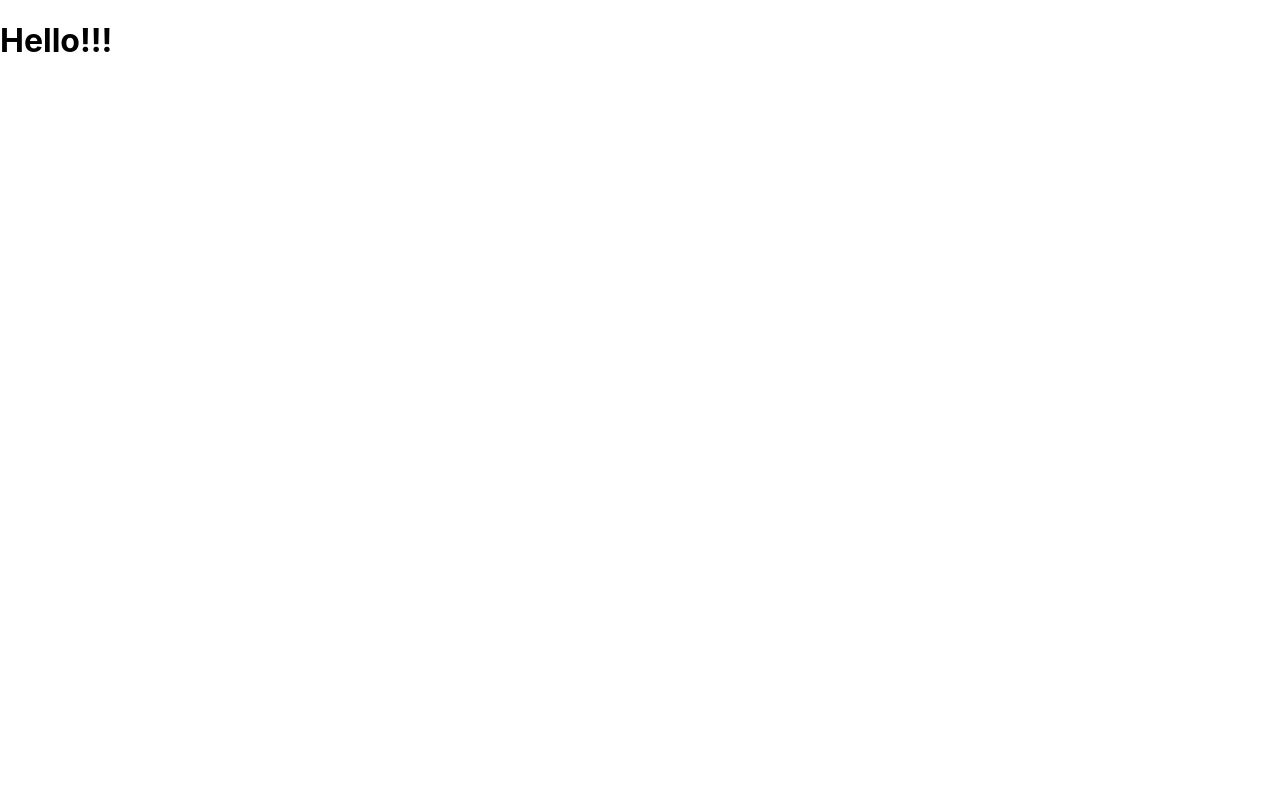
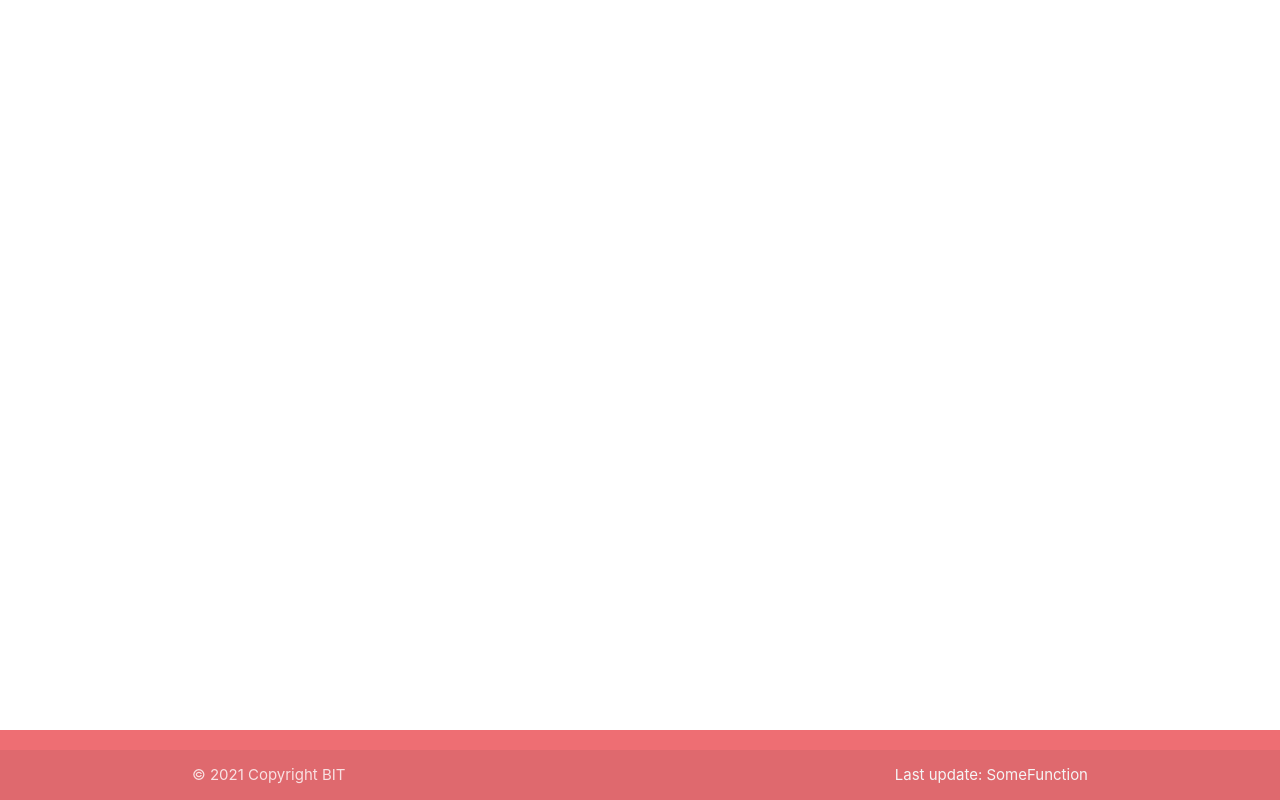
Before and after one commit to vladanpetrovic87/BIT-people, a React (Create React App) app: page / in a window 1280 px wide. Built offline with nearby package versions, Linux system fonts and the light colour scheme.

Commit message:
second commit

```diff
--- a/public/index.html
+++ b/public/index.html
@@ -6,8 +6,8 @@
     <meta name="theme-color" content="#000000" />
     <meta
       name="description"
-      content="Web site created using create-react-app"
-    />
+      content="Web site created using create-react-app"/>
+      <link rel="stylesheet" href="https://cdnjs.cloudflare.com/ajax/libs/materialize/1.0.0/css/materialize.min.css">
 
     <title>React App</title>
   </head>
--- a/src/App.js
+++ b/src/App.js
@@ -1,9 +1,17 @@
+import React, {Fragment} from 'react';
+import './App.css';
 
-import './App.css';
+
+import Footer from './components/Footer/Footer';
 
 function App() {
   return (
-    <h1>Hello!!!</h1>
+
+    <Fragment>
+
+
+    <Footer>     </Footer>
+    </Fragment>
   );
 }
 
--- a/src/components/Footer/Footer.css
+++ b/src/components/Footer/Footer.css
@@ -0,0 +1,5 @@
+.footer {
+  position: absolute;
+  bottom: 0;
+  width: 100%;
+}
--- a/src/components/Footer/Footer.jsx
+++ b/src/components/Footer/Footer.jsx
@@ -0,0 +1,20 @@
+import React from 'react'
+import './Footer.css'
+
+
+const Footer = () => {
+
+    return (
+        <footer className="page-footer footer">
+            <div className="footer-copyright">
+                <div className="container">
+                    © {new Date().getFullYear()} Copyright BIT
+                    <span className="grey-text text-lighten-4 right">Last update: SomeFunction</span>
+
+                </div>
+            </div>
+        </footer>
+    )
+}
+
+export default Footer
```
